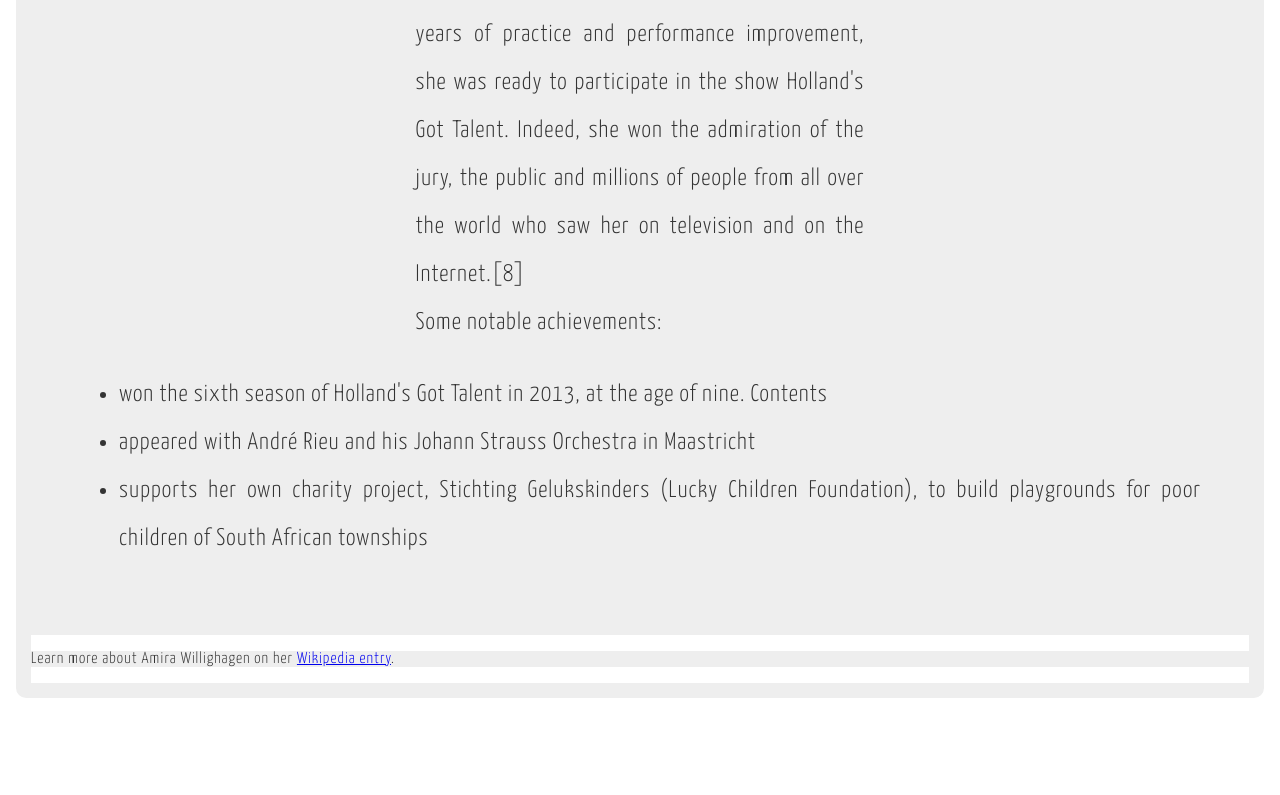
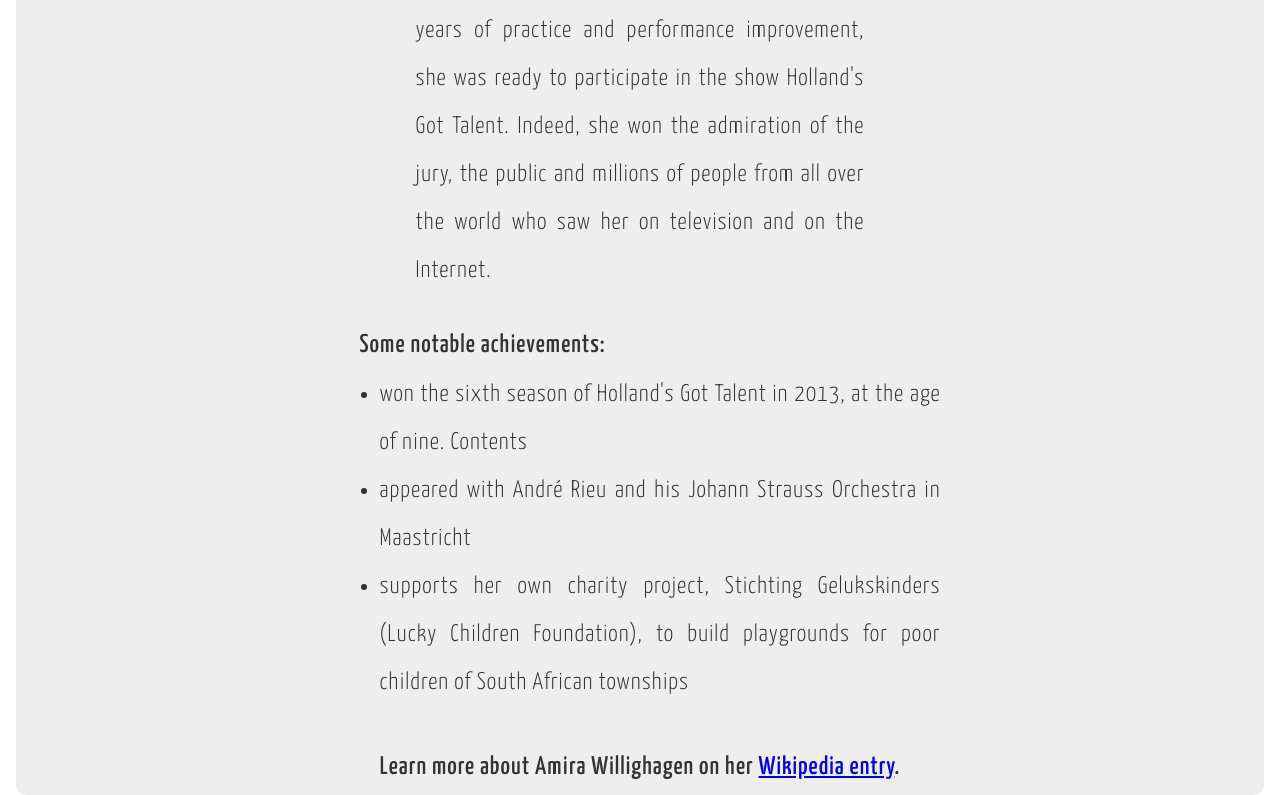
Before and after one commit to tioung/tribute1.0, a plain HTML site: page index.html in a window 1280 px wide. Shown: the part 2002-2797 px from the top of the page. Before the commit the page ends 2716 px from the top, so only its background shows below. Drawn offline with Linux system fonts and the light colour scheme.

Commit message:
third commit

```diff
--- a/index.html
+++ b/index.html
@@ -24,9 +24,9 @@
       </div>
       <div class="body">
         <p>
-          Amira Willighagen speaks both Dutch and Afrikaans because she was born to a Dutch father and a South African mother whose mother tongue is Afrikaans. She grew up surrounded by classical music. At the age of seven, during a holiday in England, she heard the aria "Nessun Dorma", performed by Luciano Pavarotti.[4] In that period she looked at her brother Fincent playing the violin, their mother Frieda also played the violin and the father Gerrit played the piano. She did not know how to play instruments, so she tried to sing vocally. At the beginning, before taking singing lessons, Willighagen learned by herself to sing opera arias, using YouTube tutorials.[5] That's how she discovered her talent and passion for music. Even her mother was surprised when she heard her the first time singing.[6] Two of her first public appearances took place in 2012, at the "Music makes Friends" festival in Colmschate (accompanied by her family) and as a solo singer in the Emmaus Children's Choir, singing a Dutch version of the song "Nella Fantasia".[7] After two years of practice and performance improvement, she was ready to participate in the show Holland's Got Talent. Indeed, she won the admiration of the jury, the public and millions of people from all over the world who saw her on television and on the Internet.[8]
+          Amira Willighagen speaks both Dutch and Afrikaans because she was born to a Dutch father and a South African mother whose mother tongue is Afrikaans. She grew up surrounded by classical music. At the age of seven, during a holiday in England, she heard the aria "Nessun Dorma", performed by Luciano Pavarotti. In that period she looked at her brother Fincent playing the violin, their mother Frieda also played the violin and the father Gerrit played the piano. She did not know how to play instruments, so she tried to sing vocally. At the beginning, before taking singing lessons, Willighagen learned by herself to sing opera arias, using YouTube tutorials. That's how she discovered her talent and passion for music. Even her mother was surprised when she heard her the first time singing. Two of her first public appearances took place in 2012, at the "Music makes Friends" festival in Colmschate (accompanied by her family) and as a solo singer in the Emmaus Children's Choir, singing a Dutch version of the song "Nella Fantasia". After two years of practice and performance improvement, she was ready to participate in the show Holland's Got Talent. Indeed, she won the admiration of the jury, the public and millions of people from all over the world who saw her on television and on the Internet.
         </p>
-        <p>Some notable achievements:</p>
+        <p class='subtitle'>Some notable achievements:</p>
         <ul>
           <li>
             won the sixth season of Holland's Got Talent in 2013, at the age of nine.
--- a/style.css
+++ b/style.css
@@ -7,6 +7,7 @@ body{
   font-size: 16px;
   color:#333;
   letter-spacing: 0.0625em;
+  text-align: center;
 }
 h1, h3{
   margin:0;
@@ -36,7 +37,7 @@ header h1{
   /* letter-spacing: 0.0625em; */
   font-weight:bold;
   font-family: 'Sacramento', cursive;
-  border:1px solid blue;
+  /* border:1px solid blue; */
 
 }
 
@@ -50,7 +51,7 @@ header p{
 .main-image{
   width:55%;
   margin: 4rem auto 0;
-  border:1px solid green;
+  /* border:1px solid green; */
 }
 .main-image img{
   width:100%;
@@ -75,3 +76,19 @@ header p{
   width: 40%;
   margin:0 auto;
 }
+.body .subtitle, .body ul{
+  margin:0 auto;
+  width: 50%;
+  /* border:1px solid red; */
+}
+.body .subtitle, footer{
+  font-size: 1.6rem;
+  font-weight: 500;
+
+}
+.body .subtitle{
+  margin-top:1em;
+}
+footer p{
+  margin: 0;
+}
```
